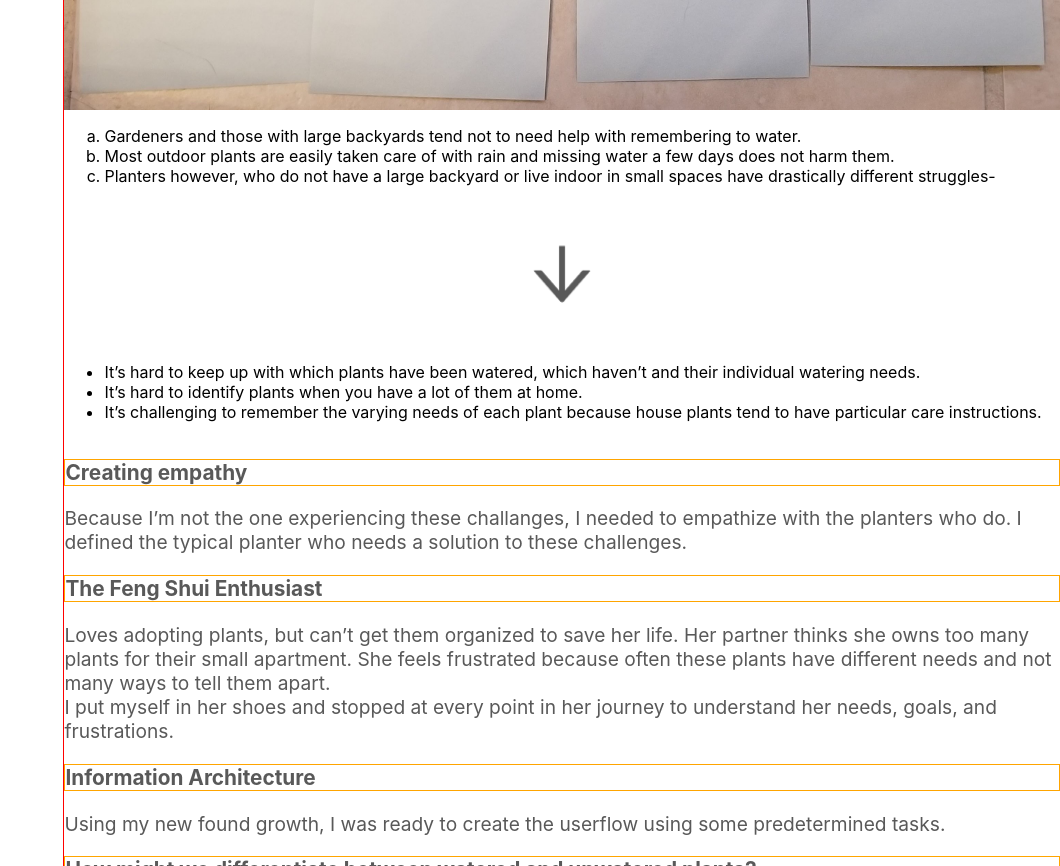
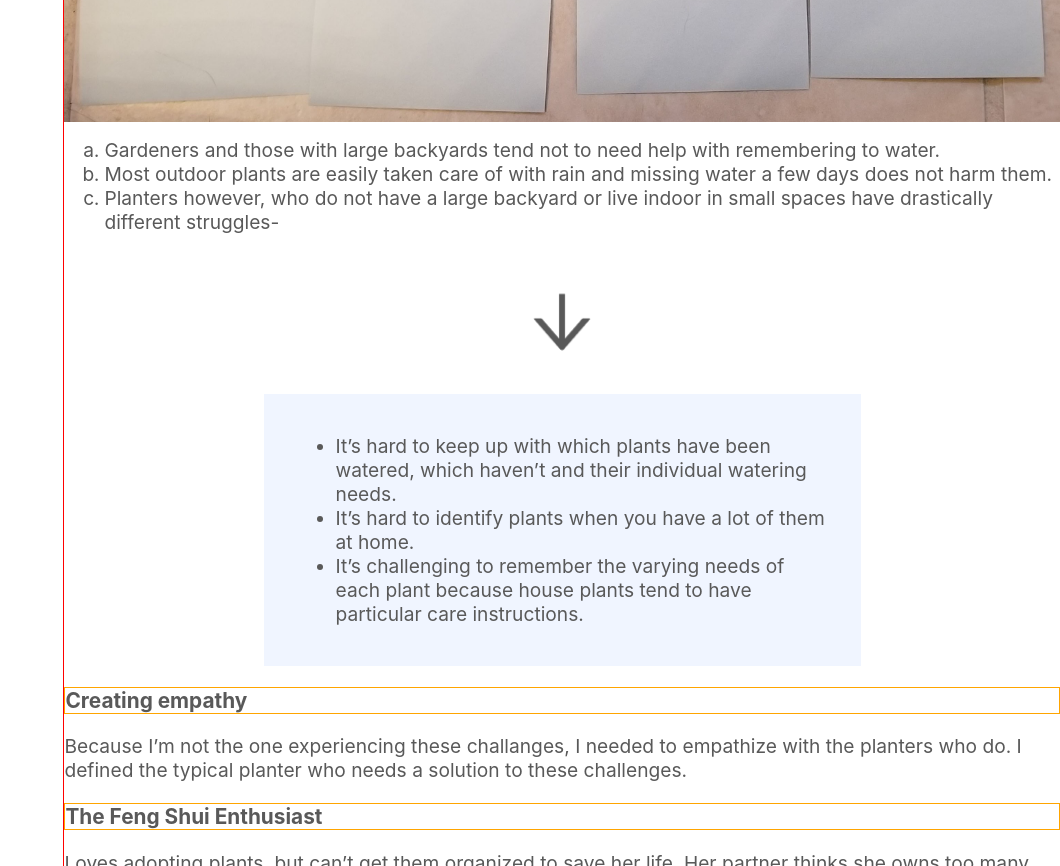
Before and after one commit to vishalicious213/mahiya, a React (Create React App) app: page / in a window 1280 px wide. Shown: the part 2180-3046 px from the top of the page, without its empty margins (220-1280 px from the left). Built offline with nearby package versions, Linux system fonts and the light colour scheme.

Commit message:
updated PlantWateringApp - adding images

```diff
--- a/src/components/case-studies/PlantWateringApp.js
+++ b/src/components/case-studies/PlantWateringApp.js
@@ -44,7 +44,7 @@ function Plants() {
 
         <img className='down-arrow' src={downArrow} alt='downward-pointing arrow'></img>
 
-        <ul>
+        <ul className='blue-list'>
           <li>It’s hard to keep up with which plants have been watered, which haven’t and their individual watering needs.</li>
           <li>It’s hard to identify plants when you have a lot of them at home.</li>
           <li>It’s challenging to remember the varying needs of each plant because house plants tend to have particular care instructions.</li>
--- a/src/styles/case-studies.css
+++ b/src/styles/case-studies.css
@@ -15,7 +15,7 @@
     margin: 1rem 0;
 }
 
-.case-font, .darker-text {
+.case-font, .darker-text, li {
     font: raleway;
     font-size: 1.2rem;
     color: var(--text-color);
@@ -61,3 +61,15 @@
     width: 5rem;
     margin: 2rem auto;
 }
+
+.blue-list {
+    background: #F0F5FF;
+    width: 60%;
+    margin: auto;
+    padding-top: 2.5rem;
+    padding-bottom: 2.5rem;
+}
+
+.blue-list > li {
+    margin: 0 2rem;
+}
```
